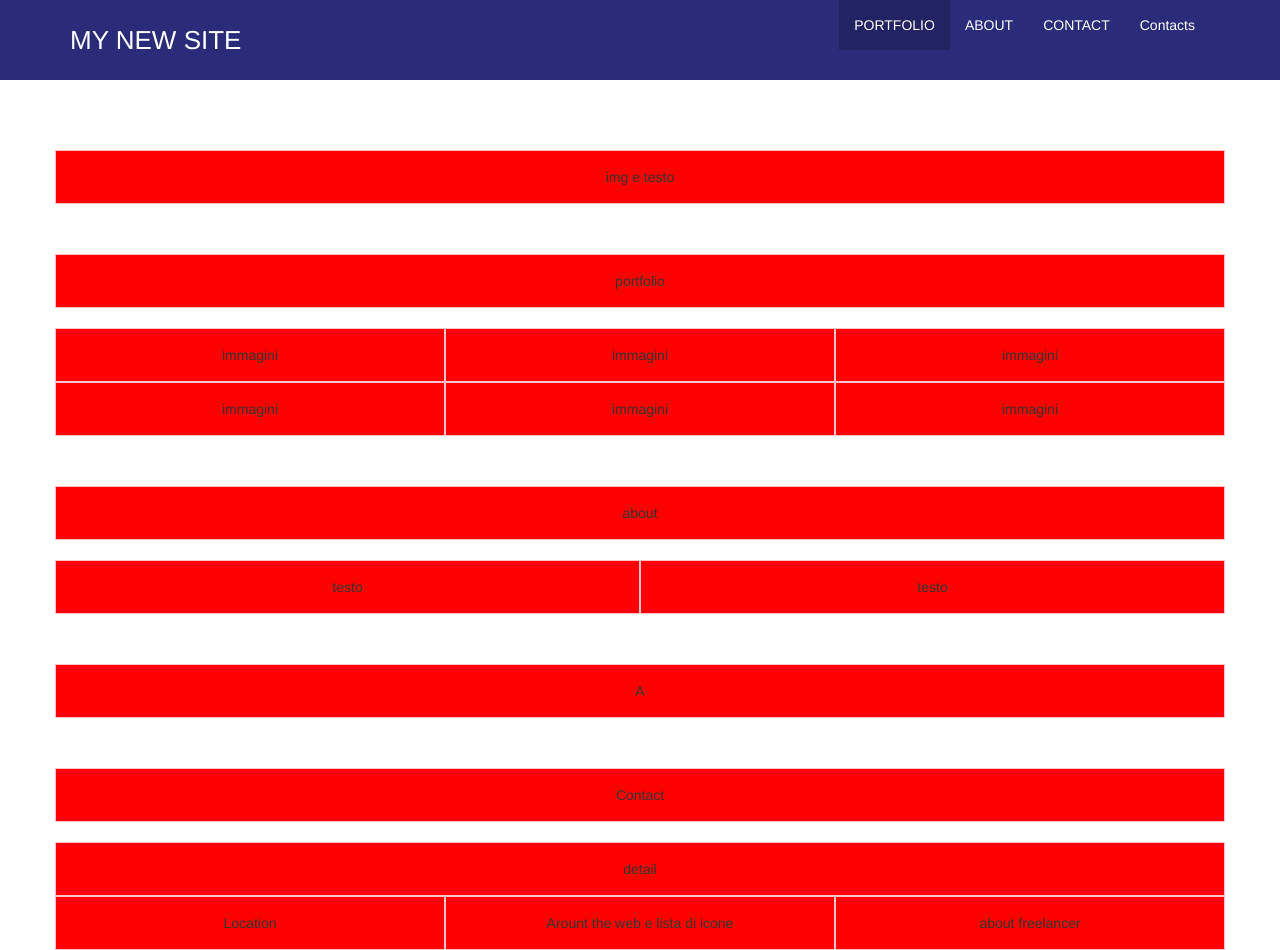
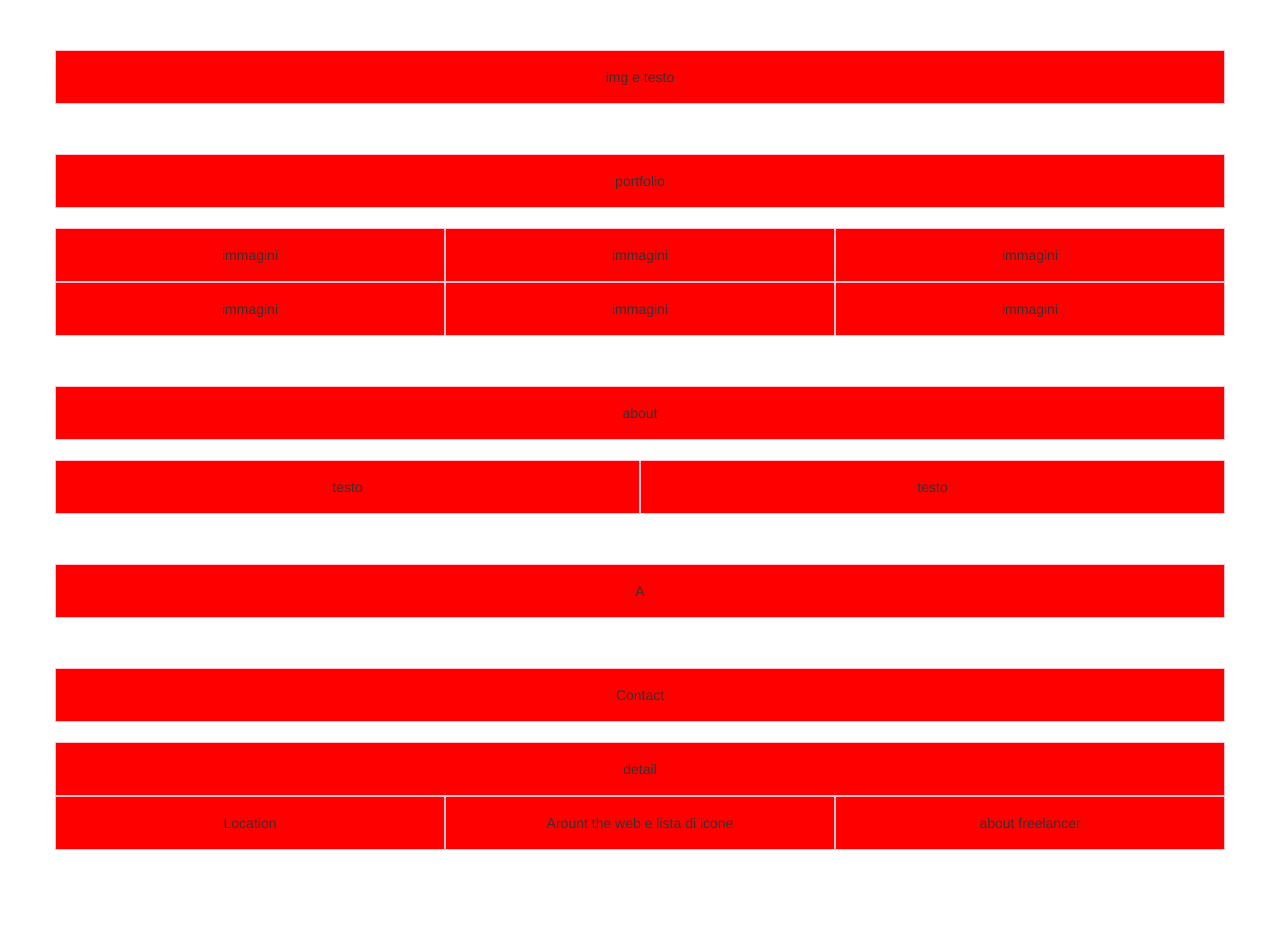
Before and after one commit to FrancescoGalanti/html-css-bootstrap-freelancer, a plain HTML site: page index.html in a window 1280 px wide. After the commit the page ends 850 px from the top, so only its background shows below. Drawn offline with nearby package versions, Linux system fonts and the light colour scheme.

Commit message:
Rinizio la main-van

```diff
--- a/index.html
+++ b/index.html
@@ -14,40 +14,7 @@
     <!-- header -->
     <header>
       <!-- Header parte superiore -->
-     <nav class="main-header">
-       <nav class="navbar navbar-inverse">
-         <div class="container">
-           <div class="navbar-header">
-             <button type="button" class="navbar-toggle collapsed"
-               data-toggle="collapse"
-               data-target="#main-menu"
-               aria-expanded="false">
-               <span class="sr-only">toogle navigation</span>
-               <span class="icon-bar"></span>
-               <span class="icon-bar"></span>
-               <span class="icon-bar"></span>
-             </button>
-             <a class="navbar-brand" href="#">My new Site</a>
-           </div>
-           <div class="collapse navbar-collapse" id="main-menu">
-             <ul class="nav navbar-nav navbar-right">
-               <li class="actual">
-                 <a href="#">PORTFOLIO</a>
-               </li>
-               <li>
-                 <a href="#">ABOUT</a>
-               </li>
-               <li>
-                 <a href="#">CONTACT</a>
-               </li>
-               <li>
-                 <a href="#">Contacts</a>
-               </li>
-             </ul>
-           </div>
-         </div>
-       </nav>
-     </nav>
+
      <!-- header parte inferiore -->
      <nav class="nav-img">
       <div class="container">
--- a/style.css
+++ b/style.css
@@ -1,40 +1,9 @@
 
 
 /* header layout */
-.main-header .navbar{
- background: #2a2c7a;
- border: none;
- border-radius: 0;
-}
 
-.main-header .navbar-brand{
- height: 80px;
- line-height: 80px;
- padding: 0 15px;
- text-transform: uppercase;
- font-size: 26px;
- color: #fff;
-}
 
-.main-header .navbar-nav > li > a {
- line-height: 50px;
- padding: 0 15px;
- color: #fff;
- transition: background .4s;
-}
-
-.main-header .navbar-nav > li > a:hover,
-.main-header .navbar-nav > .actual > a {
- background: rgba(0, 0, 0, 0.2);
-}
-
-.main-header .navbar-nav > li > a:hover{
- background: rgba(0, 0, 0, 0.5);
-}
-
-/* Utilyties */
-/* tipography */
-
+/* utilyties */
 
 
 
```
